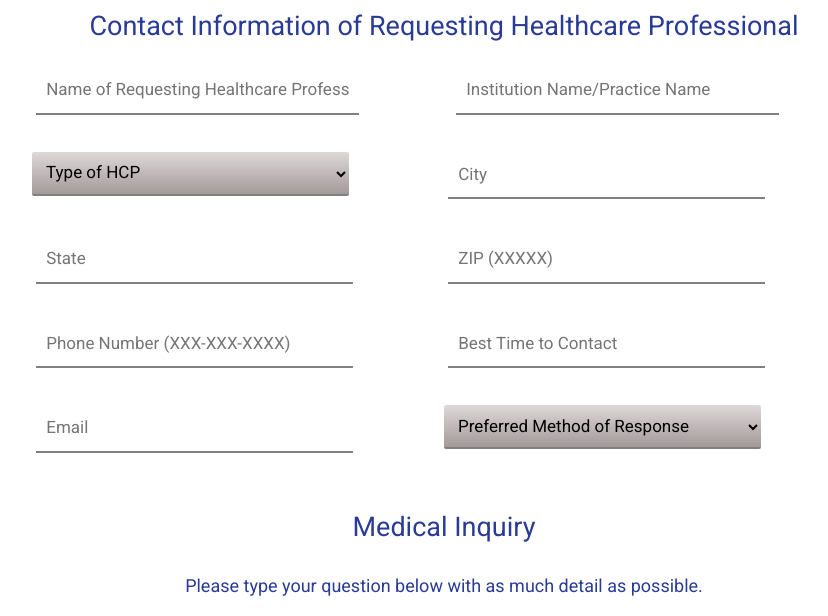
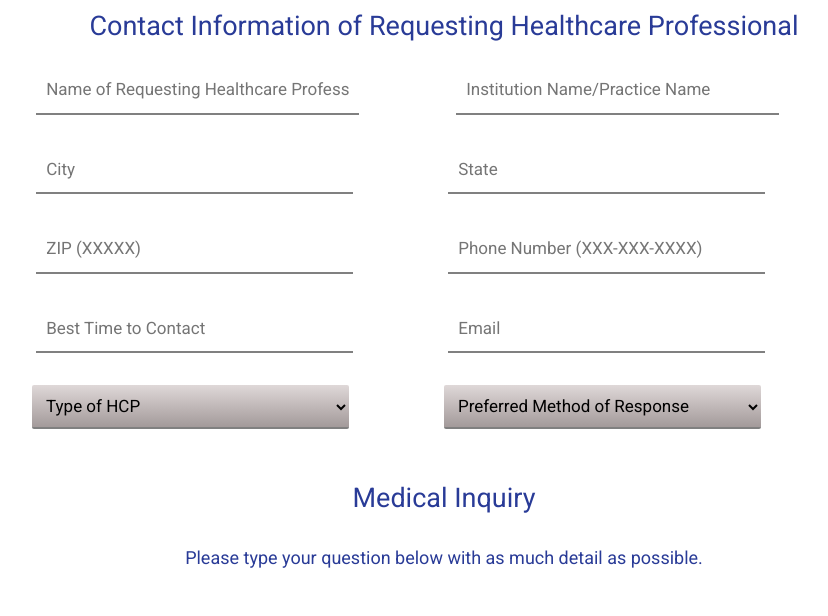
Before and after one commit to geranv1020/harrowscience, a plain HTML site: page index.html in a window 1280 px wide. Shown: the part 121-737 px from the top of the page, without its empty margins (196-1024 px from the left). Drawn offline with nearby package versions, Linux system fonts and the light colour scheme.

Commit message:
validation css corrected

```diff
--- a/index.html
+++ b/index.html
@@ -24,7 +24,7 @@
                 Contact Information of Requesting Healthcare Professional
             </h3>
             <div class="row g-3 input-control">
-                <div class="col-md-6">
+                <div class="col-md-6 input-control">
                     <label for="healthcare-name"></label>
                     <input type="text" name="healthcare-name" id="profName" placeholder="Name of Requesting Healthcare Professional" width="30px" class="form-input">
                     <div class="error"></div>
@@ -35,7 +35,43 @@
                     <div class="error"></div>
                 </div>
             <div class="row g-3 input-control">
-                <div class="col-md-6" id="hcpType">
+                <div class="col-md-6 input-control">
+                    <label for="city"></label>
+                    <input type="text" name="location" id="city" placeholder="City" class="form-input">
+                    <div class="error"></div>
+                </div>
+                <div class="col-md-6 input-control">
+                    <label for="state"></label>
+                    <input type="text"  placeholder="State" name="state" id="state" class="form-input">
+                    <div class="error"></div>
+                </div>
+            </div>
+            <div class="row g-3 input-control">
+                <div class="col-md-6 input-control">
+                    <label for="zip"></label>
+                    <input type="number" name="zip" placeholder="ZIP (XXXXX)" id="zip" class="form-input">
+                    <div class="error"></div>
+                </div>
+                <div class="col-md-6 input-control">
+                    <label for="mobile"></label>
+                    <input type="number" pattern="[0-9]{3}-[0-9]{3}-[0-9]{4}" placeholder="Phone Number (XXX-XXX-XXXX)" name="phone" id="phone" class="form-input">
+                    <div class="error"></div>
+                </div>
+            </div>
+            <div class="row g-3 input-control">
+                <div class="col-md-6 input-control">
+                    <label for="contact-time"></label>
+                    <input type="text" name="contact-time" placeholder="Best Time to Contact" id="contactTime" class="form-input">
+                    <div class="error"></div>
+                </div>
+                <div class="col-md-6 input-control">
+                    <label for="email"></label>
+                    <input type="text" name="email" placeholder="Email" id="email" class="form-input">
+                    <div class="error"></div>
+                </div>
+            </div>
+            <div class="row g-3">
+                <div class="col-md-6 hcp" id="hcpType">
                     <select name="HCP">
                     <option value="option1">Type of HCP</option>
                     <option value="option2">MD</option>
@@ -47,52 +83,14 @@
                     <option value="option8">PharmD</option>
                     <option value="option9">Other</option>
                     </select>
-                    <div class="error"></div>
                 </div>
-                <div class="col-md-6 input-control">
-                    <label for="city"></label>
-                    <input type="text" name="location" id="city" placeholder="City" class="form-input">
-                    <div class="error"></div>
-                </div>
-            </div>
-            <div class="row g-3 input-control">
-                <div class="col-md-6">
-                    <label for="state"></label>
-                    <input type="text"  placeholder="State" name="state" id="state" class="form-input">
-                    <div class="error"></div>
-                </div>
-                <div class="col-md-6 input-control">
-                    <label for="zip"></label>
-                    <input type="number" name="zip" placeholder="ZIP (XXXXX)" id="zip" class="form-input">
-                    <div class="error"></div>
-                </div>
-            </div>
-            <div class="row g-3 input-control">
-                <div class="col-md-6">
-                    <label for="mobile"></label>
-                    <input type="number" pattern="[0-9]{3}-[0-9]{3}-[0-9]{4}" placeholder="Phone Number (XXX-XXX-XXXX)" name="phone" id="phone" class="form-input">
-                    <div class="error"></div>
-                </div>
-                <div class="col-md-6 input-control">
-                    <label for="contact-time"></label>
-                    <input type="text" name="contact-time" placeholder="Best Time to Contact" id="contactTime" class="form-input">
-                    <div class="error"></div>
-                </div>
-            </div>
-            <div class="row g-3 input-control">
-                <div class="col-md-6">
-                    <label for="email"></label>
-                    <input type="text" name="email" placeholder="Email" id="email" class="form-input">
-                    <div class="error"></div>
-                </div>
-                <div class="col-md-6 input-control" id="response">
+                <div class="col-md-6 response" id="response">
                     <select name="response">
                     <option value="option1">Preferred Method of Response</option>
                     <option value="option2">Phone</option>
                     <option value="option3">Email</option>
                     <option value="option4">MSL Visit Requested</option>
                     </select>
-                    <div class="error"></div>
                 </div>
             </div>
 
--- a/style.css
+++ b/style.css
@@ -54,6 +54,7 @@ select {
     padding: 10px;
     border-radius: 2px;
     width: 80%;
+    cursor: pointer;
 }
 
 .question {
@@ -117,5 +118,5 @@ textarea {
 .input-control .error {
     color: #ff3860;
     font: 12px;
-    height: 5px;
+    padding-left: 5px;;
 }
```
